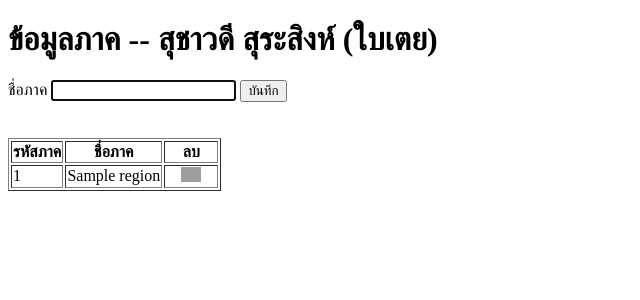
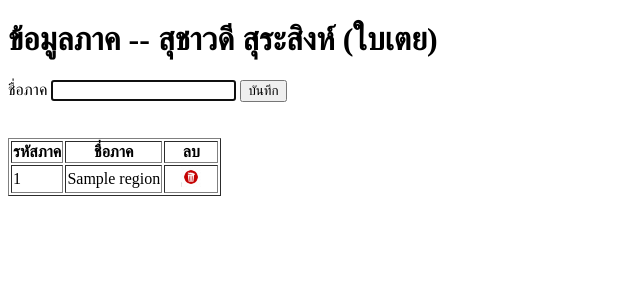
Before and after one commit to baitoeyy247/suchawadee, a PHP site: page /a.php in a window 1280 px wide. Shown: the top 300 px of the page, without its empty margins (0-640 px from the left). Run offline with PHP 8.4, Linux system fonts and the light colour scheme; tables that the repository leaves empty or names only in its code hold one stand-in row (values such as "Sample post"); grey boxes are pictures that could not be loaded.

Commit message:
Update a.php

```diff
--- a/j/a.php
+++ b/j/a.php
@@ -51,7 +51,7 @@ while($data = mysqli_fetch_array($rs)){
     <td><?php echo $data['r_name']; ?></td>
     <td width="50" align="center">
         <a href="delete.php?id=<?php echo $data['r_id'];?>" onClick="return confirm('ยืนยันการลบ');">
-            <img src="img/.jpg" width="20" alt="ลบ">
+            <img src="img/4.jpg" width="20" alt="ลบ">
         </a>
     </td>
 </tr>
```
